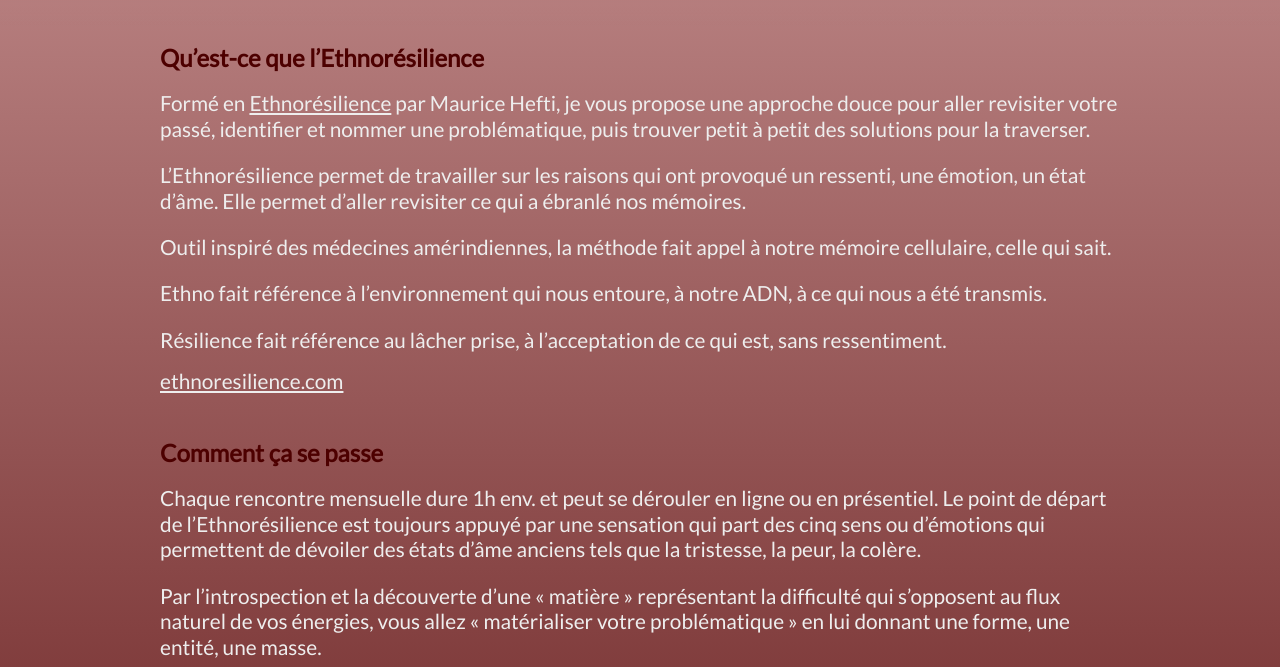
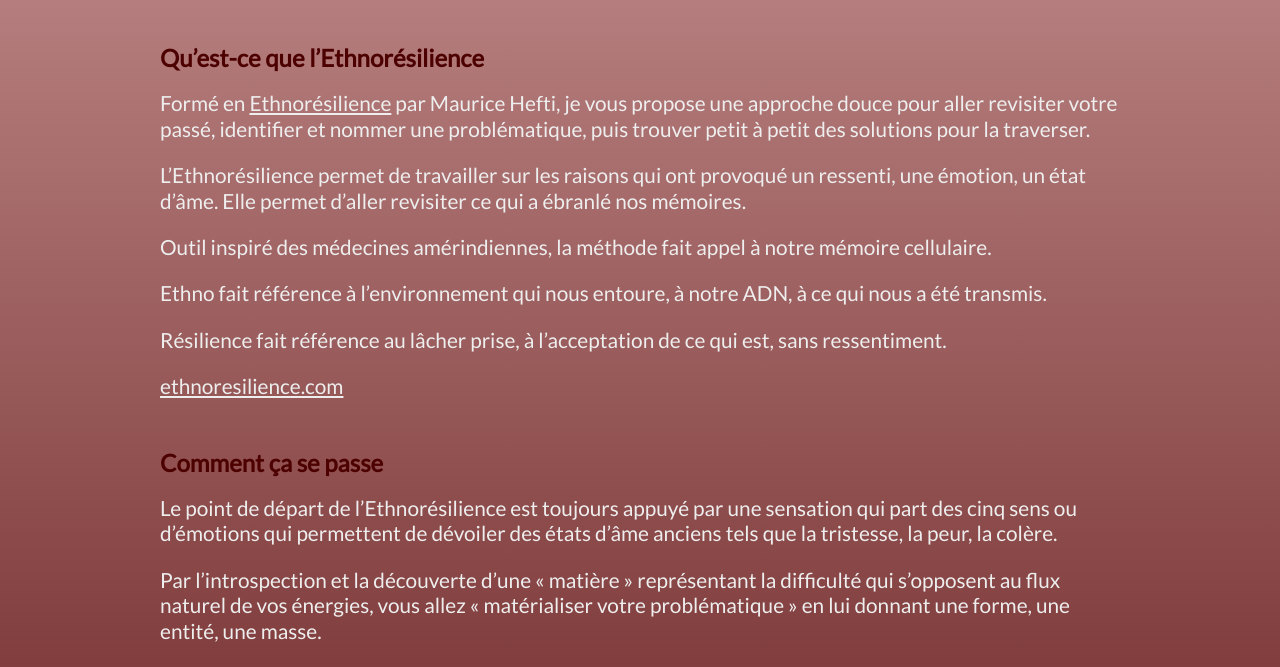
Before and after one commit to jeromeOlivier/4D, a plain HTML site: page resilience.html in a window 1280 px wide. Shown: the part 118-785 px from the top of the page. Drawn offline with Linux system fonts and the light colour scheme.

Commit message:
client text corrections

```diff
--- a/resilience.html
+++ b/resilience.html
@@ -70,15 +70,13 @@
           traverser.</p>
         <p>L’Ethnorésilience permet de travailler sur les raisons qui ont provoqué un ressenti, une émotion, un état
           d’âme. Elle permet d’aller revisiter ce qui a ébranlé nos mémoires.</p>
-        <p>Outil inspiré des médecines amérindiennes, la méthode fait appel à notre mémoire cellulaire, celle qui
-          sait.</p>
+        <p>Outil inspiré des médecines amérindiennes, la méthode fait appel à notre mémoire cellulaire.</p>
         <p>Ethno fait référence à l’environnement qui nous entoure, à notre ADN, à ce qui nous a été transmis.</p>
         <p>Résilience fait référence au lâcher prise, à l’acceptation de ce qui est, sans ressentiment.</p>
         <a class="lien" href="https://ethnoresilience.com" target="_blank">ethnoresilience.com</a>
         <h2 class="resilience-title">Comment ça se passe</h2>
-        <p>Chaque rencontre mensuelle dure 1h env. et peut se dérouler en ligne ou en présentiel. Le point de départ de
-          l’Ethnorésilience est toujours appuyé par une sensation qui part des cinq sens ou d’émotions qui permettent de
-          dévoiler des états d’âme anciens tels que la tristesse, la peur, la colère.</p>
+        <p>Le point de départ de l’Ethnorésilience est toujours appuyé par une sensation qui part des cinq sens ou
+          d’émotions qui permettent de dévoiler des états d’âme anciens tels que la tristesse, la peur, la colère.</p>
         <p>Par l’introspection et la découverte d’une « matière » représentant la difficulté qui s’opposent au flux
           naturel de vos énergies, vous allez « matérialiser votre problématique » en lui donnant une forme, une
           entité, une masse.</p>
@@ -86,6 +84,7 @@
           passé.</p>
         <p>Après une reconnaissance accomplie, vous retrouverez les énergies vitales et innocentes qui précédaient
           l’événement, vous permettant ainsi la résilience et la légèreté.</p>
+        <p>Chaque rencontre mensuelle dure 1h env. et peut se dérouler en ligne ou en présentiel.</p>
       </main>
       <footer>
         <div class="icon-row">
--- a/styles.css
+++ b/styles.css
@@ -315,19 +315,8 @@
 .btn-principal:hover { background : var(--blanc); color : var(--main) }
 
 /* contact */
-div.contact > p, a {
-  align-items     : start;
-  display         : flex;
-  flex-direction  : column;
-  justify-content : center;
-  line-height: 1rem;
-}
-
-div.contact {
-  border: 1px solid #FFF5;
-  padding: 1.5rem 1rem 1rem;
-}
-
+.contact { margin-bottom: .5rem; }
+.coordinates { line-height: 1.5rem; margin: 0; padding: 0; font-size: 1rem;}
 
 /* mise en page */
 /* réinitialisation */
```
Also changed, not shown: contact.html (+3 -5 lines), mentoring.html (+1 -1 lines), misc/colors.txt (added).
